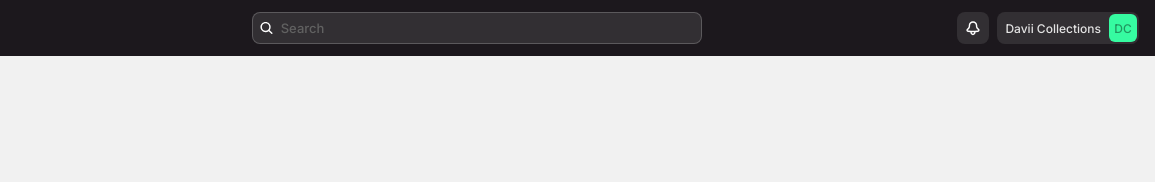
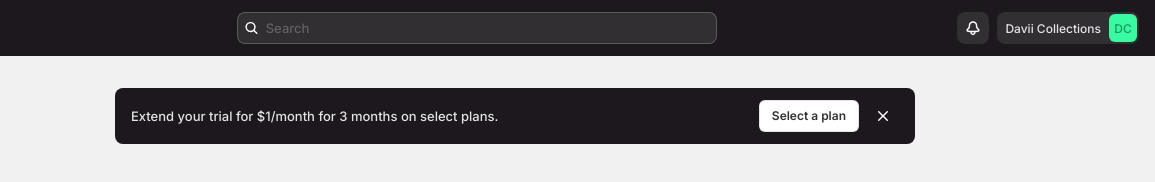
Before and after one commit to Tomas-Studio/frantz-hackathon, a website built with Vite: page index.html in a window 1280 px wide. Shown: the full height of the page, 125-1280 px from the left. Built offline with nearby package versions, Linux system fonts and the light colour scheme.

Commit message:
feat: applied alert section

```diff
--- a/app.css
+++ b/app.css
@@ -54,7 +54,7 @@ body {
 /* navigation section */
 
 header {
-  padding: 0.75rem 1rem 0.75rem 1rem;
+  padding: 0.75rem 1rem;
   background-color: var(--gray-300);
   display: flex;
   justify-content: space-between;
@@ -68,7 +68,7 @@ header {
   & form {
     position: relative;
     display: inline-flex;
-    width: 450px;
+    width: 30rem;
     height: 2rem;
     border-radius: 0.5rem;
 
@@ -151,6 +151,35 @@ header {
 /* button styles */
 
 .btn {
+  border-radius: 0.375rem;
+  column-gap: 0.5rem;
+  font-size: var(--text-12);
+  font-family: inherit;
+  font-weight: 600;
+  cursor: pointer;
+  line-height: 0px;
+
+  &.btn-light {
+    padding: 0.375rem 0.75rem;
+    background: white;
+    border: 1px solid rgba(0,0,0,0.1);
+    color: rgba(50, 50, 50, 1);
+
+    &:hover {}
+    &:active {}
+    &:focus-visible {}
+  }
+  &.btn-dark {
+    padding: 0.375rem 0.75rem;
+  }
+  &.btn-icon {
+    padding: 0.375rem;
+    border: none;
+
+    &.btn-icon-light {
+      background: transparent;
+    }
+  }
 
 }
 
@@ -165,7 +194,29 @@ main {
 
   & .alert {
     max-width: 50rem;
+    min-height: 3.5rem;
     width: 100%;
+
+    &.wrapper {
+      padding: 0.75rem 1rem;
+      background-color: var(--gray-300);
+      display: flex;
+      justify-content: space-between;
+      align-items: center;
+      column-gap: 0.5rem;
+      border-radius: 0.5rem;
+
+      & p {
+        font-weight: 500;
+        font-size: var(--text-13);
+        color: var(--f-light);
+      }
+
+      & div {
+        display: flex;
+        column-gap: 0.5rem;
+      }
+    }
   }
 
   & .setup-guide {
@@ -229,6 +280,12 @@ main {
       }
     }
   }
+
+  main {
+    & .alert{
+      min-width: 50rem;
+    }
+  }
 }
 
 
--- a/index.html
+++ b/index.html
@@ -52,7 +52,20 @@
 
     <!-- main panel -->
     <main>
-      <div class="alert"></div>
+      <div class="alert">
+        <div class="alert wrapper">
+          <p>Extend your trial for $1/month for 3 months on select plans.</p>
+          <div>
+            <button type="button" class="btn btn-light">Select a plan</button>
+            <button type="button" class="btn btn-icon btn-icon-light">
+              <svg width="20" height="20" viewBox="0 0 21 20" fill="none" xmlns="http://www.w3.org/2000/svg">
+                <path d="M14.4697 15.0303C14.7626 15.3232 15.2374 15.3232 15.5303 15.0303C15.8232 14.7374 15.8232 14.2626 15.5303 13.9697L11.5607 10L15.5303 6.03033C15.8232 5.73744 15.8232 5.26256 15.5303 4.96967C15.2374 4.67678 14.7626 4.67678 14.4697 4.96967L10.5 8.93934L6.53033 4.96967C6.23744 4.67678 5.76256 4.67678 5.46967 4.96967C5.17678 5.26256 5.17678 5.73744 5.46967 6.03033L9.43934 10L5.46967 13.9697C5.17678 14.2626 5.17678 14.7374 5.46967 15.0303C5.76256 15.3232 6.23744 15.3232 6.53033 15.0303L10.5 11.0607L14.4697 15.0303Z" fill="#fff"/>
+              </svg>
+              <span class="sr-only">close</span>
+            </button>
+          </div>
+        </div>
+      </div>
       <div class="setup-guide"></div>
     </main>
     <script type="module" src="/app.js"></script>
```
